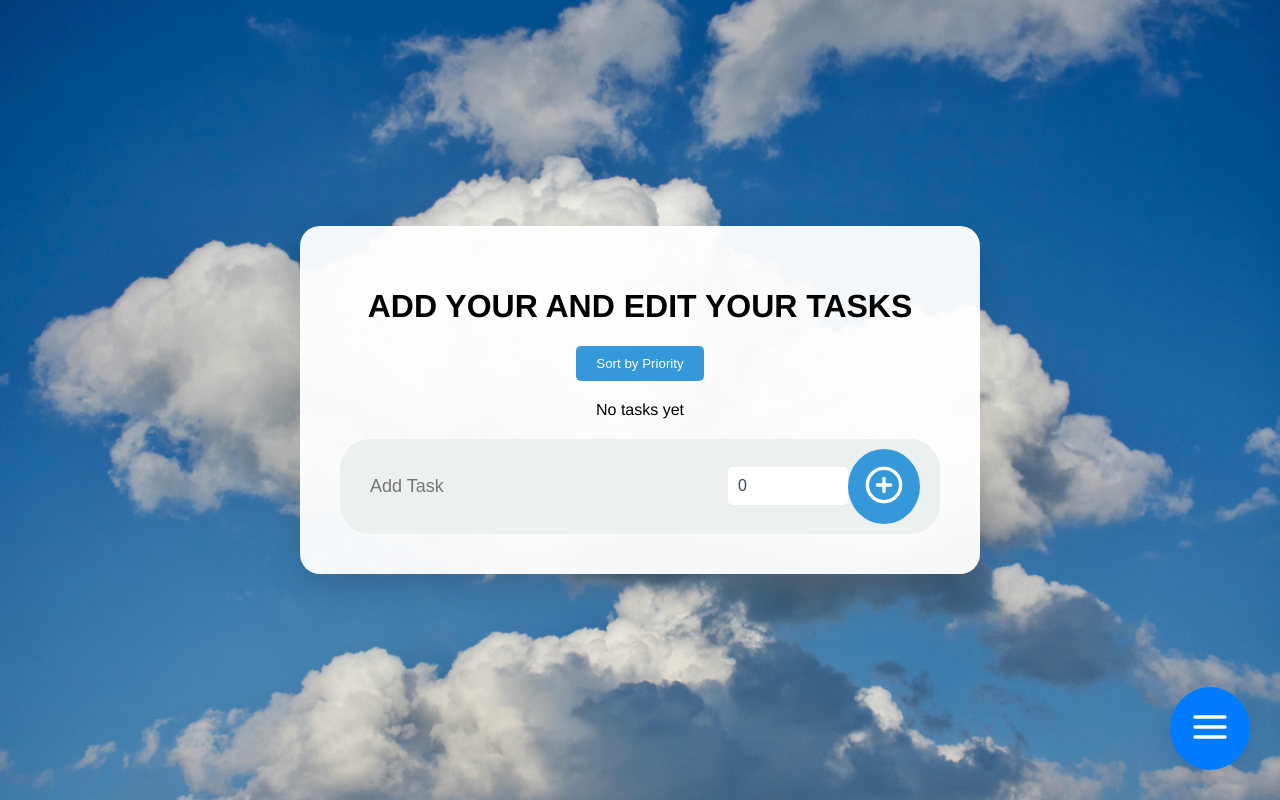
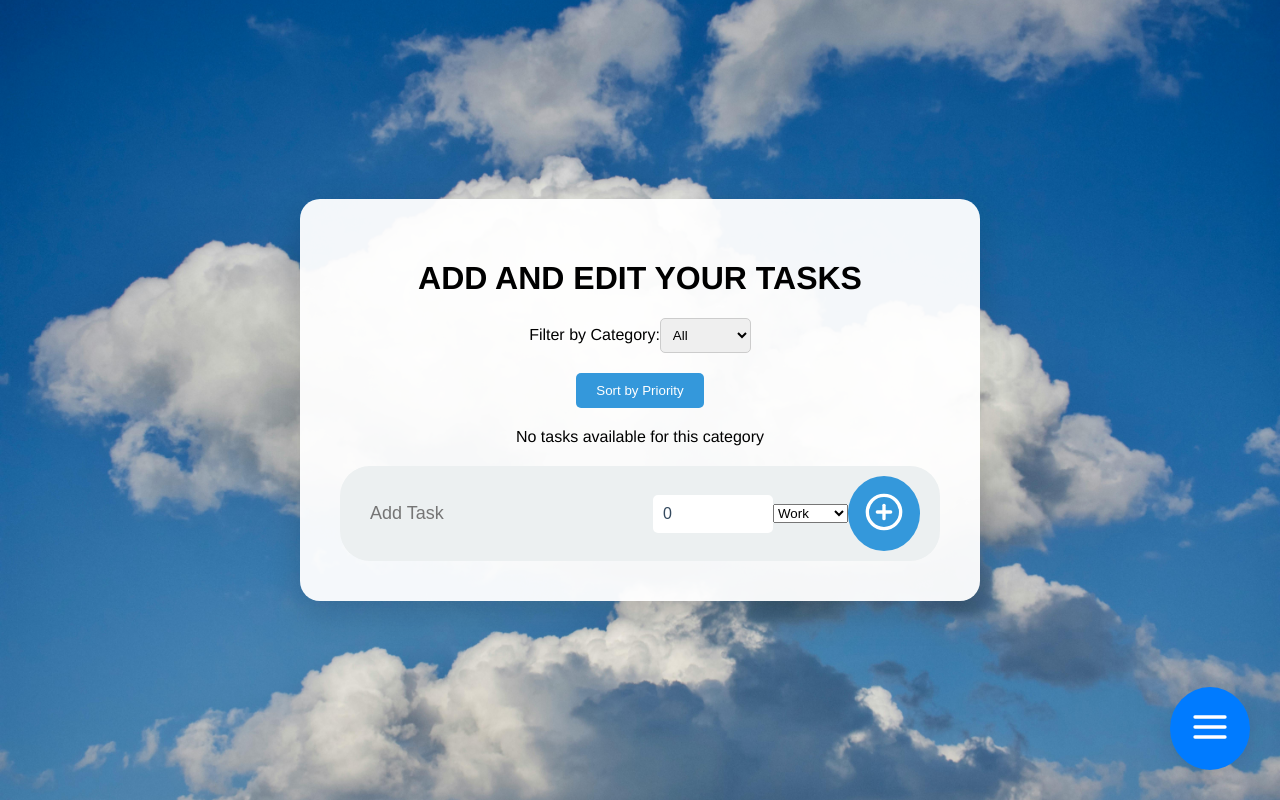
Before and after one commit to Nurr-ann/2-DO-LIST-WITH-A-TWIST-, a React (Create React App) app: page / in a window 1280 px wide. Built offline with nearby package versions, Linux system fonts and the light colour scheme.

Commit message:
catogry flag

```diff
--- a/src/App.css
+++ b/src/App.css
@@ -280,3 +280,49 @@ body {
 .completed-task-list a:hover {
   text-decoration: underline;
 }
+.category-tag {
+  display: inline-block;
+  padding: 5px 10px;
+  font-size: 12px;
+  color: white;
+  border-radius: 12px;
+  margin-right: 10px;
+}
+
+.category-tag.work {
+  background-color: #3498db; /* Blue for Work */
+}
+
+.category-tag.personal {
+  background-color: #2ecc71; /* Green for Personal */
+}
+
+.category-tag.urgent {
+  background-color: #e74c3c; /* Red for Urgent */
+}
+
+/* Sort Button */
+.sort-btn {
+  background-color: #3498db;
+  color: white;
+  padding: 10px 20px;
+  border: none;
+  border-radius: 5px;
+  cursor: pointer;
+  margin-bottom: 20px;
+}
+
+.sort-btn:hover {
+  background-color: #2980b9;
+}
+
+/* Filter Dropdown */
+.filter-section {
+  margin-bottom: 20px;
+}
+
+.filter-section select {
+  padding: 8px;
+  border-radius: 5px;
+  border: 1px solid #ccc;
+}
--- a/src/App.js
+++ b/src/App.js
@@ -10,13 +10,16 @@ import { AiOutlineClockCircle } from 'react-icons/ai';
 function TodoList({ tasks, setTasks }) {
   const [newTask, setNewTask] = useState('');
   const [timer, setTimer] = useState(0);
+  const [category, setCategory] = useState('Work'); // State for category selection
+  const [filter, setFilter] = useState('All'); // State for filtering tasks by category
 
   const addTask = () => {
     if (newTask.trim() === '') return;
     const task = {
       id: Date.now(),
       text: newTask,
-      priority: 'low', // Default priority is low
+      category: category, // Add category to the task
+      priority: 'low', // Default priority
       isCompleted: false,
       progress: 0,
       timer: timer, // Add timer to task
@@ -24,6 +27,7 @@ function TodoList({ tasks, setTasks }) {
     setTasks([...tasks, task]);
     setNewTask('');
     setTimer(0); // Reset timer input after adding task
+    setCategory('Work'); // Reset category selection
   };
 
   const deleteTask = (taskId) => {
@@ -83,24 +87,49 @@ function TodoList({ tasks, setTasks }) {
     setTasks(sortedTasks);
   };
 
+  // Function to filter tasks by category
+  const filteredTasks = tasks.filter((task) => {
+    if (filter === 'All') return true; // Show all tasks if filter is set to 'All'
+    return task.category === filter;
+  });
+
   return (
     <div className="app-container">
       <header className="app-header">
-        <h1>ADD YOUR AND EDIT YOUR TASKS</h1>
+        <h1>ADD AND EDIT YOUR TASKS</h1>
       </header>
+
+      {/* Filter Dropdown */}
+      <div className="filter-section">
+        <label htmlFor="filter">Filter by Category:</label>
+        <select
+          id="filter"
+          value={filter}
+          onChange={(e) => setFilter(e.target.value)}
+        >
+          <option value="All">All</option>
+          <option value="Work">Work</option>
+          <option value="Personal">Personal</option>
+          <option value="Urgent">Urgent</option>
+        </select>
+      </div>
 
       <button onClick={sortByPriority} className="sort-btn">
         Sort by Priority
       </button>
 
       <div className="task-list">
-        {tasks.length > 0 ? (
-          tasks.map((task) => (
+        {filteredTasks.length > 0 ? (
+          filteredTasks.map((task) => (
             <div
               key={task.id}
               className={`task-item ${task.isCompleted ? 'task-completed' : ''}`}
             >
               <div className="task-info">
+                {/* Colored category tag */}
+                <span className={`category-tag ${task.category.toLowerCase()}`}>
+                  {task.category}
+                </span>
                 {/* Circle representing priority */}
                 <span
                   className={`priority-circle ${task.priority}`}
@@ -109,7 +138,7 @@ function TodoList({ tasks, setTasks }) {
                 <AiOutlineClockCircle size={22} />
                 <span>{task.text}</span>
                 {task.timer > 0 && (
-                  <span className="task-timer">⏲ {task.timer} min</span> // Display timer if set
+                  <span className="task-timer">⏲ {task.timer} min</span>
                 )}
               </div>
               <div className="task-controls">
@@ -136,7 +165,7 @@ function TodoList({ tasks, setTasks }) {
             </div>
           ))
         ) : (
-          <div>No tasks yet</div>
+          <div>No tasks available for this category</div>
         )}
       </div>
 
@@ -154,6 +183,16 @@ function TodoList({ tasks, setTasks }) {
           placeholder="Timer (min)"
           min="0"
         />
+        {/* Category Dropdown */}
+        <select
+          value={category}
+          onChange={(e) => setCategory(e.target.value)}
+        >
+          <option value="Work">Work</option>
+          <option value="Personal">Personal</option>
+          <option value="Urgent">Urgent</option>
+        </select>
+
         <button onClick={addTask} className="add-task-btn">
           <FiPlusCircle size={40} />
         </button>
```
